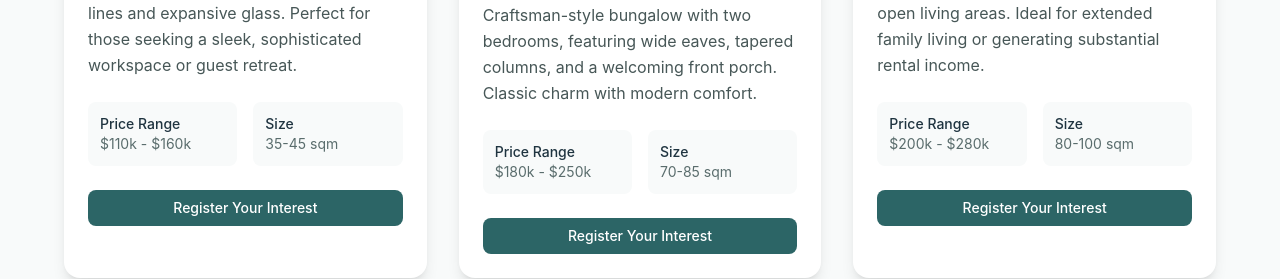
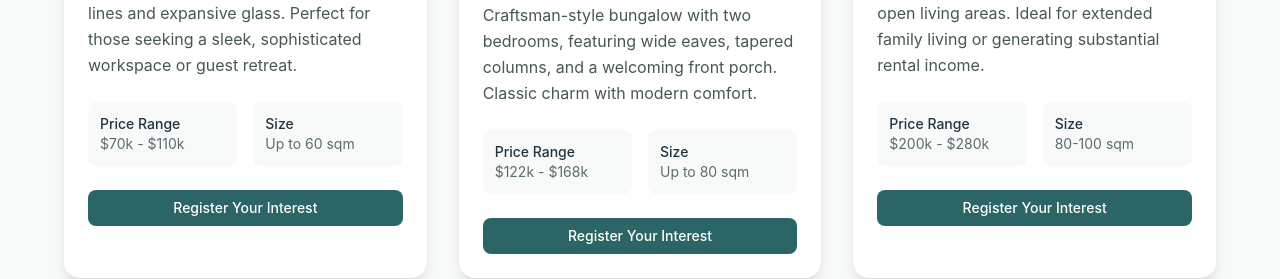
Before and after one commit to thepig365/bayviewhub, a Next.js app: page /second-home in a window 1280 px wide. Shown: the part 2760-3039 px from the top of the page. Built offline with nearby package versions, Linux system fonts and the light colour scheme; no server answers.

Commit message:
Update Modern Minimalist and California Bungalow size/price

```diff
--- a/app/second-home/SecondHomeClient.tsx
+++ b/app/second-home/SecondHomeClient.tsx
@@ -37,16 +37,16 @@ const houseTypes = [
     description:
       'Ultra-contemporary design with clean lines and expansive glass. Perfect for those seeking a sleek, sophisticated workspace or guest retreat.',
     image: '/images/second-home/minimalist-studio.jpg',
-    priceRange: '$110k - $160k',
-    size: '35-45 sqm',
+    priceRange: '$70k - $110k',
+    size: 'Up to 60 sqm',
   },
   {
     title: 'California Bungalow Two Bedroom',
     description:
       'Craftsman-style bungalow with two bedrooms, featuring wide eaves, tapered columns, and a welcoming front porch. Classic charm with modern comfort.',
     image: '/images/second-home/california-bungalow.jpg',
-    priceRange: '$180k - $250k',
-    size: '70-85 sqm',
+    priceRange: '$122k - $168k',
+    size: 'Up to 80 sqm',
   },
   {
     title: 'Two-Bedroom Family Unit',
```
